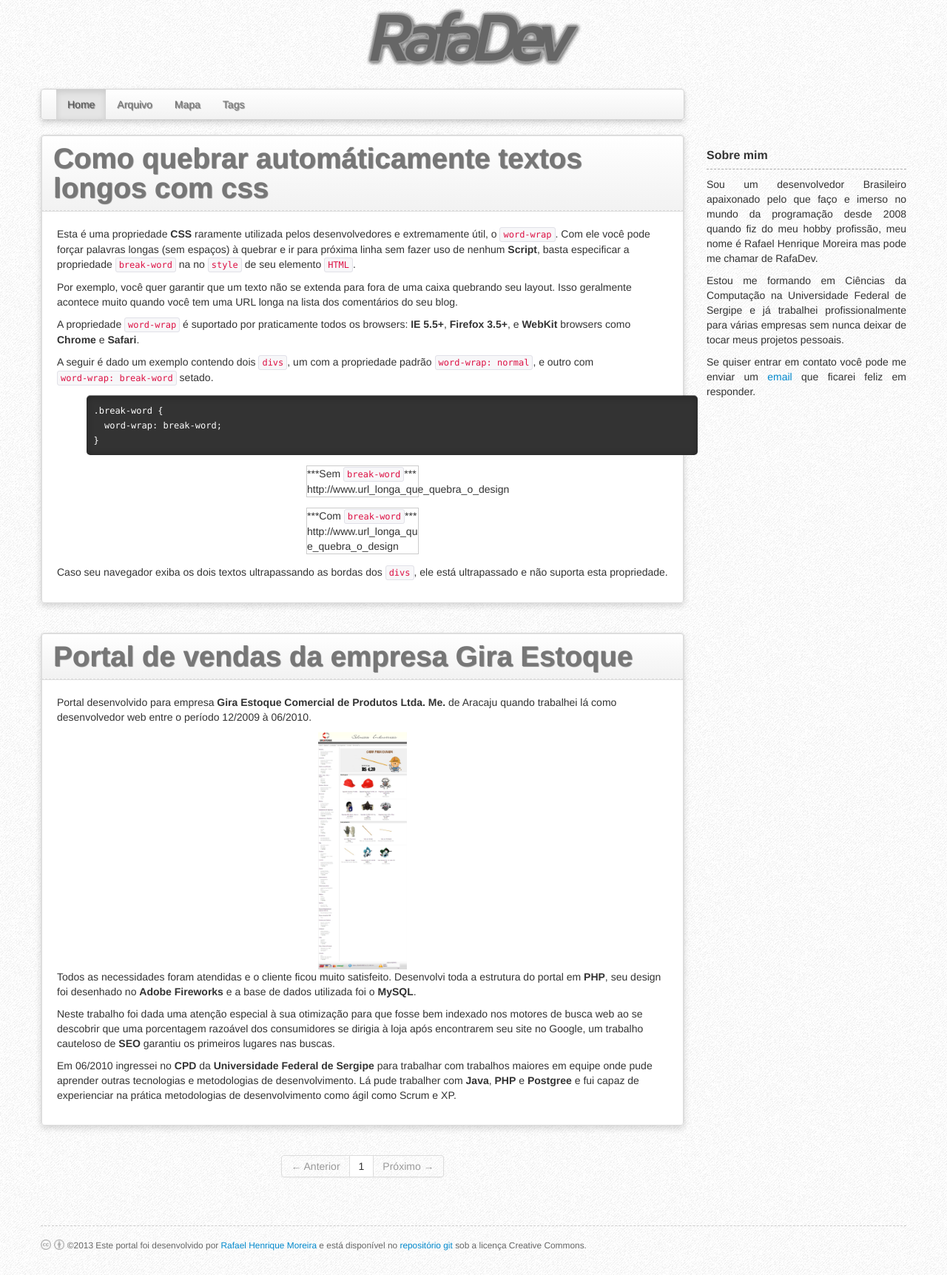
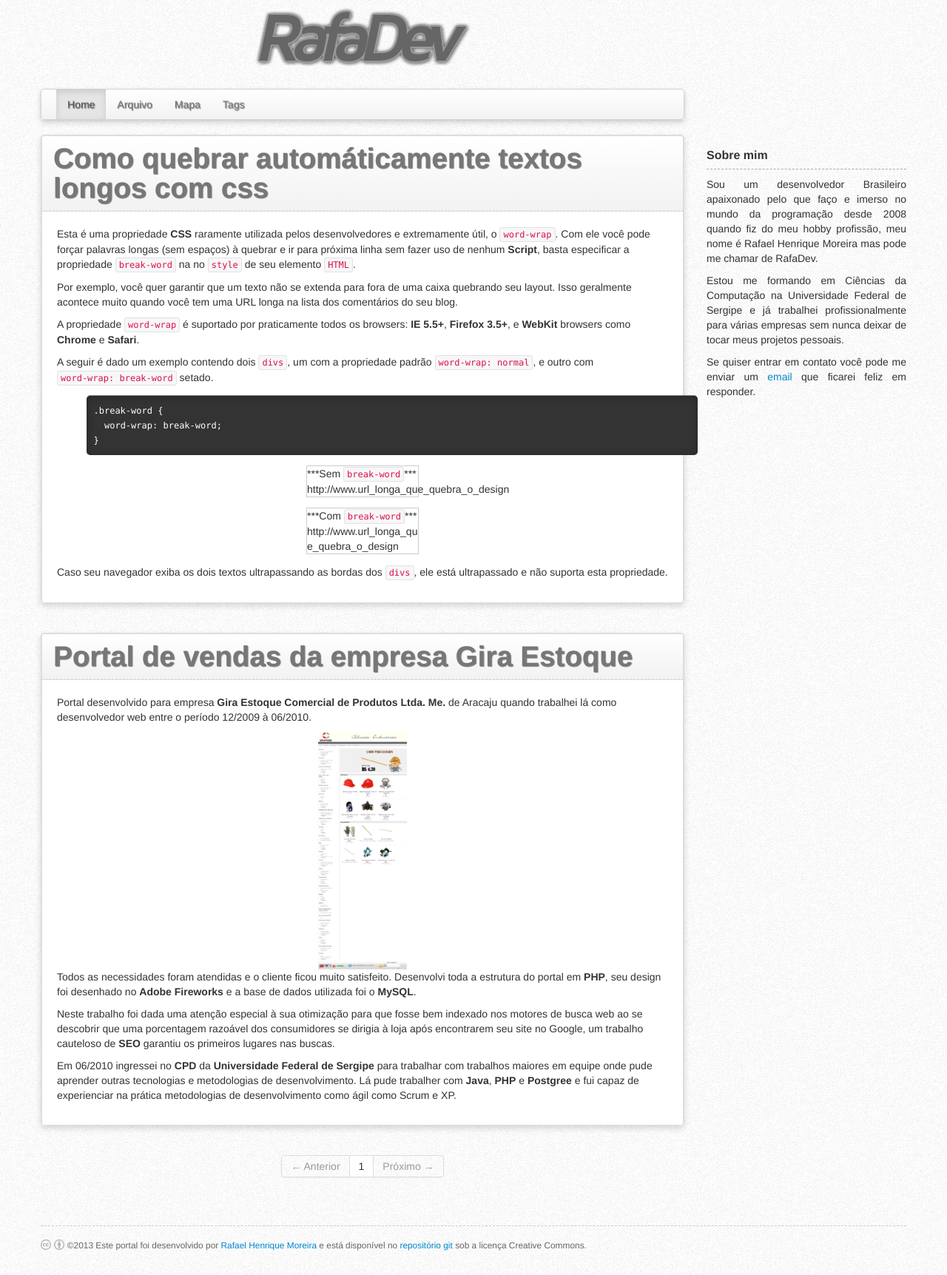
Before and after one commit to rafadev7/RafaDev.com, a Jekyll site: the page built from index.html, in a window 1280 px wide. Shown: the whole page at 74% size. Built offline with Jekyll 4.4.1, drawn with Linux system fonts in a browser that asks for light colours; the list of posts is cut into pages by our own code.

Commit message:
Correcting the head layout

```diff
--- a/_includes/header.html
+++ b/_includes/header.html
@@ -1,12 +1,14 @@
 <header class="container">
+<div class="row">
+<div class="span9">
+
 <div class="logo hidden-phone">
   <a href="{{ site.baseurl }}" class="active">
     <img src="{{ site.url }}/img/rafadev-logo.png">
   </a>
 </div>
 
-<div class="row">
-<div class="span9">
+
 <nav class="navbar">
   <div class="navbar-inner">
     <a class="brand visible-phone" href="{{ site.baseurl }}">{{ site.title }}</a>
@@ -31,6 +33,7 @@
     </ul>
   </div>
 </nav>
+
 </div>
 </div>
 </header>
```
